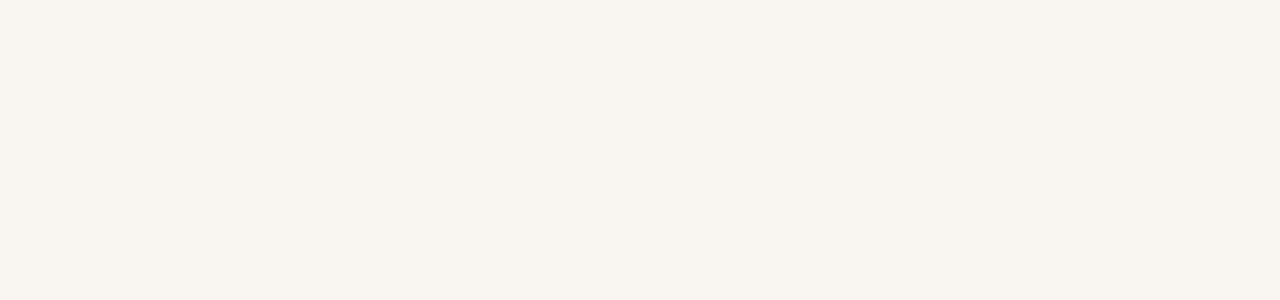
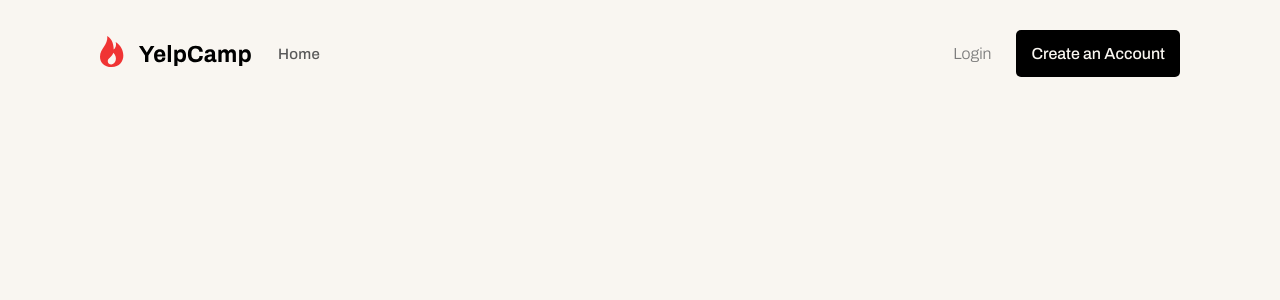
Before and after one commit to ChristianRL23/yelp-camp, a React (Create React App) app: page /individual-camp in a window 1280 px wide. Before the commit this address had no page. Shown: the top 300 px of the page. Built offline with nearby package versions, Linux system fonts and the light colour scheme.

Commit message:
Create the Individual camp layout.

```diff
--- a/src/App.js
+++ b/src/App.js
@@ -2,6 +2,7 @@ import { Route, Routes } from 'react-router-dom';
 import './App.scss';
 import Account from './layouts/Account/Account';
 import HomePage from './layouts/HomePage/HomePage';
+import IndividualCamp from './layouts/IndividualCamp/IndividualCamp';
 import LandingPage from './layouts/LandingPage/LandingPage';
 
 function App() {
@@ -11,6 +12,7 @@ function App() {
       <Route path="/home" element={<HomePage />} />
       <Route path="/login" element={<Account />} />
       <Route path="/sign-up" element={<Account />} />
+      <Route path="/individual-camp" element={<IndividualCamp />} />
     </Routes>
   );
 }
--- /dev/null
+++ b/src/layouts/IndividualCamp/IndividualCamp.jsx
@@ -0,0 +1,12 @@
+import './IndividualCamp.scss';
+import Header from './../../components/Header/Header';
+
+const IndividualCamp = () => {
+  return (
+    <section className="individual-camp">
+      <Header />
+    </section>
+  );
+};
+
+export default IndividualCamp;
--- /dev/null
+++ b/src/layouts/IndividualCamp/IndividualCamp.scss
@@ -0,0 +1,5 @@
+@use './../../shared' as s;
+
+.individual-camp {
+  @include s.layoutPadding;
+}
```
